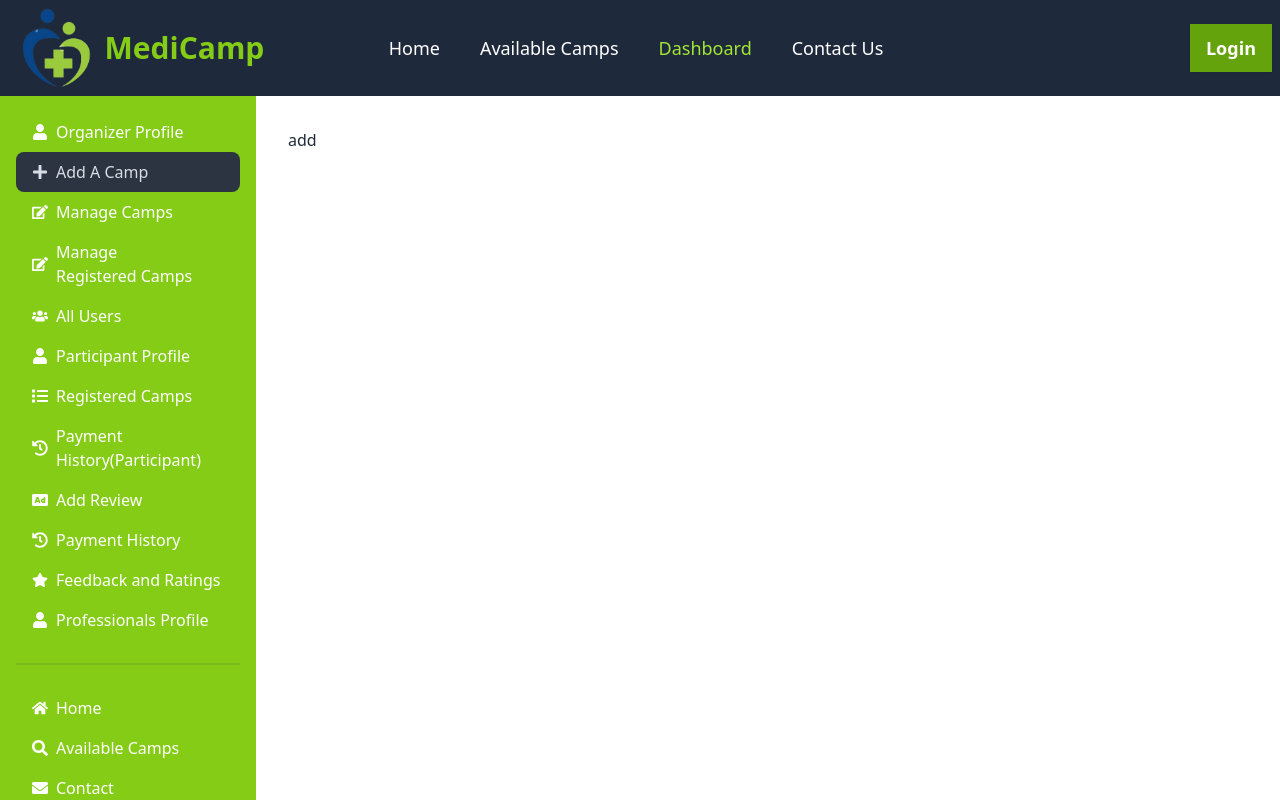
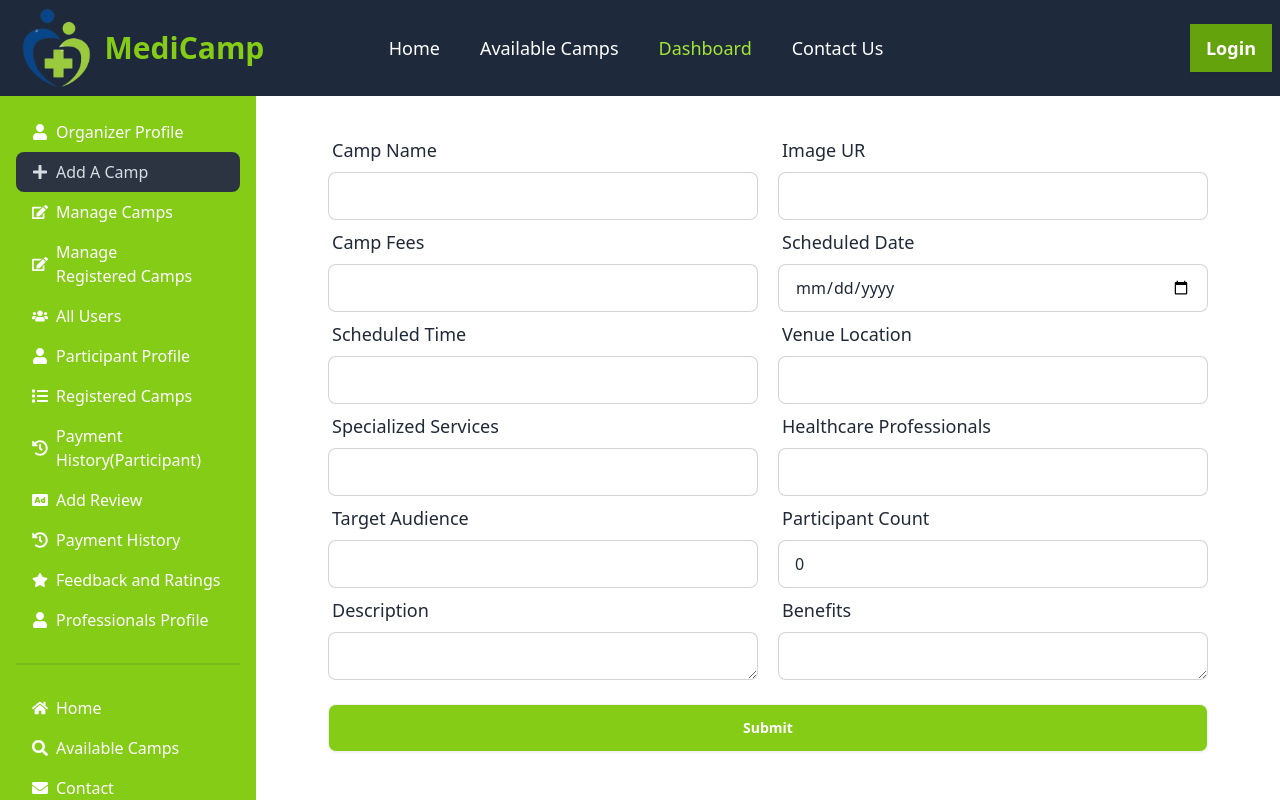
Before and after one commit to RawshanaraEity/medical-campaign-management-client-side, a React (Vite) app: page /dashboard/add-a-camp in a window 1280 px wide. Shown: the top 800 px of the page. Built offline with nearby package versions, Linux system fonts and the light colour scheme; no server answers.

Commit message:
added add camp page

```diff
--- a/src/Pages/Dashboard/OrganizerDashboard/OrganizerDashboard/AddCamp.jsx
+++ b/src/Pages/Dashboard/OrganizerDashboard/OrganizerDashboard/AddCamp.jsx
@@ -1,11 +1,220 @@
 
 
+import { useForm } from "react-hook-form";
+
 const AddCamp = () => {
-    return (
-        <div>
-            add
+
+  const {
+     register,
+    handleSubmit,
+    reset,
+    formState: { errors },
+  } = useForm();
+
+  const onSubmit = (data) =>{
+    console.log(data);
+}
+
+  return (
+   <div>
+     <form onSubmit={handleSubmit(onSubmit)} className="your-form-styles">
+     <div className=" w-11/12 mx-auto">
+        <div className="flex gap-5">
+             {/* Camp Name */}
+      <div className="form-control flex-1">
+        <label className="label">
+           <span className="label-text text-lg font-medium">
+           Camp Name
+           </span>
+            </label>
+        <input
+          type="text"
+          {...register("campName", { required: true })}
+          className="input input-bordered"
+        />
+        {errors.campName && <span className="text-red-600">This field is required</span>}
+      </div>
+
+      {/* Image */}
+      <div className="form-control flex-1">
+      <label className="label">
+           <span className="label-text text-lg font-medium">
+           Image UR
+           </span>
+            </label>
+            <input
+          type="url"
+          {...register("image", { required: true })}
+          className="input input-bordered"
+        />
+        {errors.image && <span className="text-red-600">This field is required</span>}
+      </div>
         </div>
-    );
+
+     <div className="flex gap-5">
+         {/* Camp Fees */}
+      <div className="form-control flex-1">
+      <label className="label">
+           <span className="label-text text-lg font-medium">
+           Camp Fees
+           </span>
+            </label>
+        <input
+          type="number"
+          {...register("campFees", { required: true })}
+          className="input input-bordered"
+        />
+        {errors.campFees && <span className="text-red-600">This field is required</span>}
+      </div>
+
+      {/* Scheduled Date */}
+      <div className="form-control flex-1">
+      <label className="label">
+           <span className="label-text text-lg font-medium">
+           Scheduled Date
+           </span>
+            </label>
+        <input
+          type="date"
+          {...register("scheduledDate", { required: true })}
+          className="input input-bordered"
+        />
+        {errors.scheduledDate && <span className="text-red-600">This field is required</span>}
+      </div>
+     </div>
+
+     <div className="flex gap-5">
+         {/* Scheduled Time */}
+      <div className="form-control flex-1">
+      <label className="label">
+           <span className="label-text text-lg font-medium">
+           Scheduled Time
+           </span>
+            </label>
+        <input
+          type="text"
+          {...register("scheduledTime", { required: true })}
+          className="input input-bordered"
+        />
+        {errors.scheduledTime && <span className="text-red-600">This field is required</span>}
+      </div>
+
+      {/* Venue Location */}
+      <div className="form-control flex-1">
+      <label className="label">
+           <span className="label-text text-lg font-medium">
+           Venue Location
+           </span>
+            </label>
+        <input
+          type="text"
+          {...register("venueLocation", { required: true })}
+          className="input input-bordered"
+        />
+        {errors.venueLocation && <span className="text-red-600">This field is required</span>}
+      </div>
+     </div>
+
+     <div className="flex gap-5">
+             {/* Specialized Services */}
+      <div className="form-control flex-1">
+      <label className="label">
+           <span className="label-text text-lg font-medium">
+           Specialized Services
+           </span>
+            </label>
+        <input
+          type="text"
+          {...register("specializedServices", { required: true })}
+          className="input input-bordered"
+        />
+        {errors.specializedServices && <span className="text-red-600">This field is required</span>}
+      </div>
+
+      {/* Healthcare Professionals */}
+      <div className="form-control flex-1">
+      <label className="label">
+           <span className="label-text text-lg font-medium">
+           Healthcare Professionals
+           </span>
+            </label>
+        <input
+          type="text"
+          {...register("healthcareProfessionals", { required: true })}
+          className="input input-bordered"
+        />
+        {errors.healthcareProfessionals && <span className="text-red-600">This field is required</span>}
+      </div>
+     </div>
+
+     <div className="flex gap-5">
+     {/* Target Audience */}
+     <div className="form-control flex-1">
+     <label className="label">
+           <span className="label-text text-lg font-medium">
+           Target Audience
+           </span>
+            </label>
+        <input
+          type="text"
+          {...register("targetAudience", { required: true })}
+          className="input input-bordered"
+        />
+        {errors.targetAudience && <span className="text-red-600">This field is required</span>}
+      </div>
+
+      {/* Participant Count */}
+      <div className="form-control flex-1">
+      <label className="label">
+           <span className="label-text text-lg font-medium">
+           Participant Count
+           </span>
+            </label>
+        <input
+          type="number"
+          {...register("participantCount", { required: true })}
+          value={0} readOnly
+          className="input input-bordered"
+        />
+        {errors.participantCount && <span>This field is required</span>}
+      </div>
+     </div>
+
+      <div className="flex gap-5">
+        {/* Description */}
+      <div className="form-control flex-1">
+      <label className="label">
+           <span className="label-text text-lg font-medium">
+           Description
+           </span>
+            </label>
+        <textarea
+          {...register("description", { required: true })}
+          className="input input-bordered"
+        />
+        {errors.description && <span className="text-red-600">This field is required</span>}
+      </div>
+
+      {/* Benefits */}
+      <div className="form-control flex-1">
+      <label className="label">
+           <span className="label-text text-lg font-medium">
+           Benefits
+           </span>
+            </label>
+        <textarea {...register("benefits", { required: true })} className="input input-bordered" />
+        {errors.benefits && <span className="text-red-600">This field is required</span>}
+      </div>
+      </div>
+
+      {/* Submit Button */}
+      <div className="form-control  mt-6">
+          <input  className="btn bg-lime-500 text-white " type="submit" value="Submit" />
+        </div>
+     </div>
+    </form>
+   </div>
+  );
 };
 
 export default AddCamp;
--- a/src/Pages/Dashboard/OrganizerDashboard/OrganizerProfile.jsx
+++ b/src/Pages/Dashboard/OrganizerDashboard/OrganizerProfile.jsx
@@ -1,14 +1,27 @@
 import useAuth from "../../../Hooks/useAuth";
 
+const OrganizerProfile = () => {
+  const { user } = useAuth();
+  console.log(user);
+  return (
+    <div>
+      <div className="card w-96 items-center mx-auto bg-base-100 shadow-xl">
+        <figure className="px-10 pt-10">
+         <div className="">
+               <img className="w-40 h-40 rounded-full border-4 border-lime-500" src={user?.photoURL ? user?.photoURL : `https://i.ibb.co/8X8stTp/user.webp`} alt={user?.displayName} />
+         </div>
 
-const OrganizerProfile = () => {
-    const {user} = useAuth()
-    console.log(user);
-    return (
-        <div>
-
+        </figure>
+        <div className="card-body items-center text-center">
+          <h2 className="card-title text-2xl">{user?.displayName} </h2>
+          <p className="text-xl text-gray-500 font-bold mb-5">{user.email}</p>
+          <div className="card-actions">
+            <button className="btn bg-lime-500 text-white">Update Profile</button>
+          </div>
         </div>
-    );
+      </div>
+    </div>
+  );
 };
 
 export default OrganizerProfile;
--- a/src/Pages/Register/Register.jsx
+++ b/src/Pages/Register/Register.jsx
@@ -23,11 +23,13 @@ const Register = () => {
 
   const onSubmit = (data) => {
     console.log(data);
-    createUser(data.email, data.password).then((result) => {
+    createUser(data.email, data.password)
+    .then((result) => {
       const loggedUser = result.user;
       console.log(loggedUser);
 
-      updateUserProfile(data?.name, data?.photoUrl).then((res) => {
+      updateUserProfile(data?.name, data?.photoUrl)
+      .then((res) => {
         console.log("user profile info updated", res);
 
         // create user entry in the database
```
